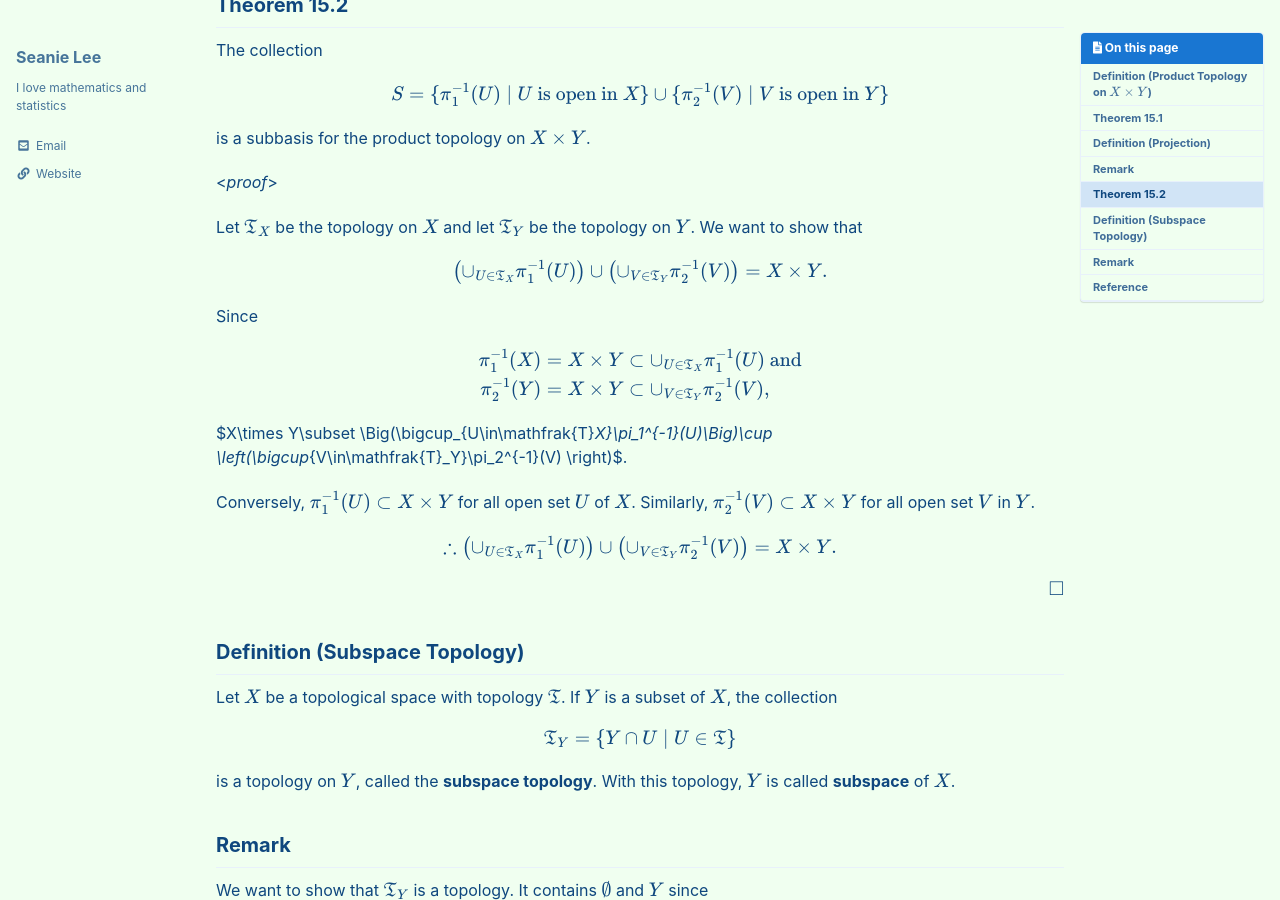
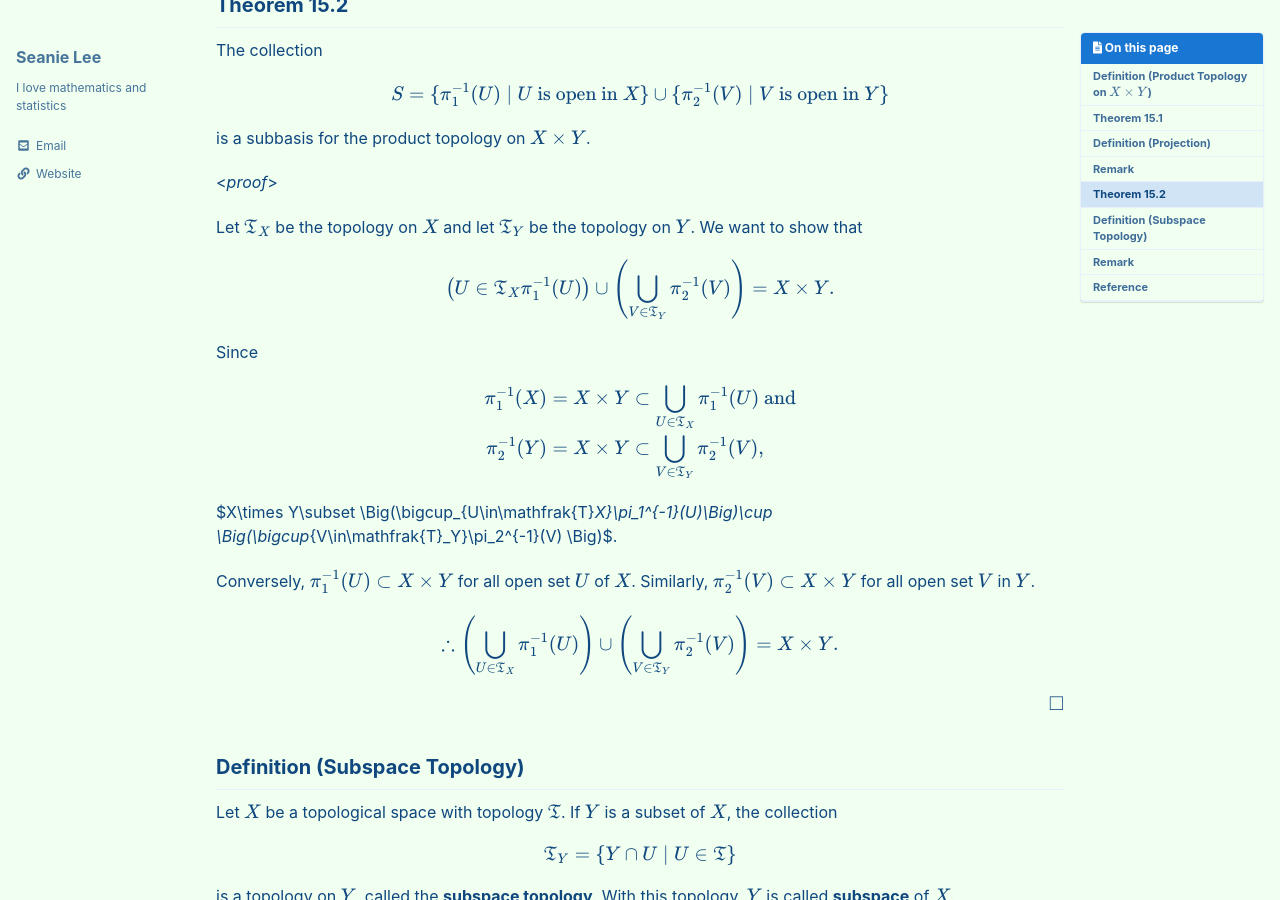
Before and after one commit to seanie12/blog, a Jekyll site: the page built from _posts/2022-02-01-product-top-subspace.md, in a window 1280 px wide and 900 px high, scrolled down 1366 px. Built offline with Jekyll 4.4.1, drawn with Linux system fonts in a browser that asks for light colours; cached includes are drawn as plain includes; formulas are drawn with MathJax 3.

Commit message:
Update 2022-02-01-product-top-subspace.md

```diff
--- a/_posts/2022-02-01-product-top-subspace.md
+++ b/_posts/2022-02-01-product-top-subspace.md
@@ -77,25 +77,25 @@ is a subbasis for the product topology on $X\times Y$.
 Let $\mathfrak{T}_X$ be the  topology on $X$ and let $\mathfrak{T}_Y$ be the topology on $Y$. We want to show that
 
 $$
-\left(\cup_{U\in\mathfrak{T}_X}\pi_1^{-1}(U)\right)\cup \left(\cup_{V\in\mathfrak{T}_Y}\pi_2^{-1}(V) \right) = X\times Y.
+\left({U\in\mathfrak{T}_X}\pi_1^{-1}(U)\right)\cup \left(\bigcup_{V\in\mathfrak{T}_Y}\pi_2^{-1}(V) \right) = X\times Y.
 $$
 
 Since
 
 $$
 \begin{align*}
-\pi_1^{-1}(X) &= X\times Y \subset \cup_{U\in \mathfrak{T}_X}\pi_1^{-1}(U) \text{ and} \\
-\pi_2^{-1}(Y) &= X\times Y \subset \cup_{V\in \mathfrak{T}_Y}\pi_2^{-1}(V),
+\pi_1^{-1}(X) &= X\times Y \subset \bigcup_{U\in \mathfrak{T}_X}\pi_1^{-1}(U) \text{ and} \\
+\pi_2^{-1}(Y) &= X\times Y \subset \bigcup_{V\in \mathfrak{T}_Y}\pi_2^{-1}(V),
 \end{align*}
 $$
 
-$X\times Y\subset \Big(\bigcup_{U\in\mathfrak{T}_X}\pi_1^{-1}(U)\Big)\cup \left(\bigcup_{V\in\mathfrak{T}_Y}\pi_2^{-1}(V) \right)$.
+$X\times Y\subset \Big(\bigcup_{U\in\mathfrak{T}_X}\pi_1^{-1}(U)\Big)\cup \Big(\bigcup_{V\in\mathfrak{T}_Y}\pi_2^{-1}(V) \Big)$.
 
 Conversely, $\pi_1^{-1}(U)\subset X\times Y$ for all open set $U$ of $X$. Similarly, $\pi_2^{-1}(V) \subset X\times Y$ for all open set $V$ in $Y$.
 
 $$
 \begin{equation*}
-\therefore \left(\cup_{U\in\mathfrak{T}_X}\pi_1^{-1}(U)\right)\cup \left(\cup_{V\in\mathfrak{T}_Y}\pi_2^{-1}(V) \right) = X\times Y.
+\therefore \left(\bigcup_{U\in\mathfrak{T}_X}\pi_1^{-1}(U)\right)\cup \left(\bigcup_{V\in\mathfrak{T}_Y}\pi_2^{-1}(V) \right) = X\times Y.
 \end{equation*}
 $$
 
```
